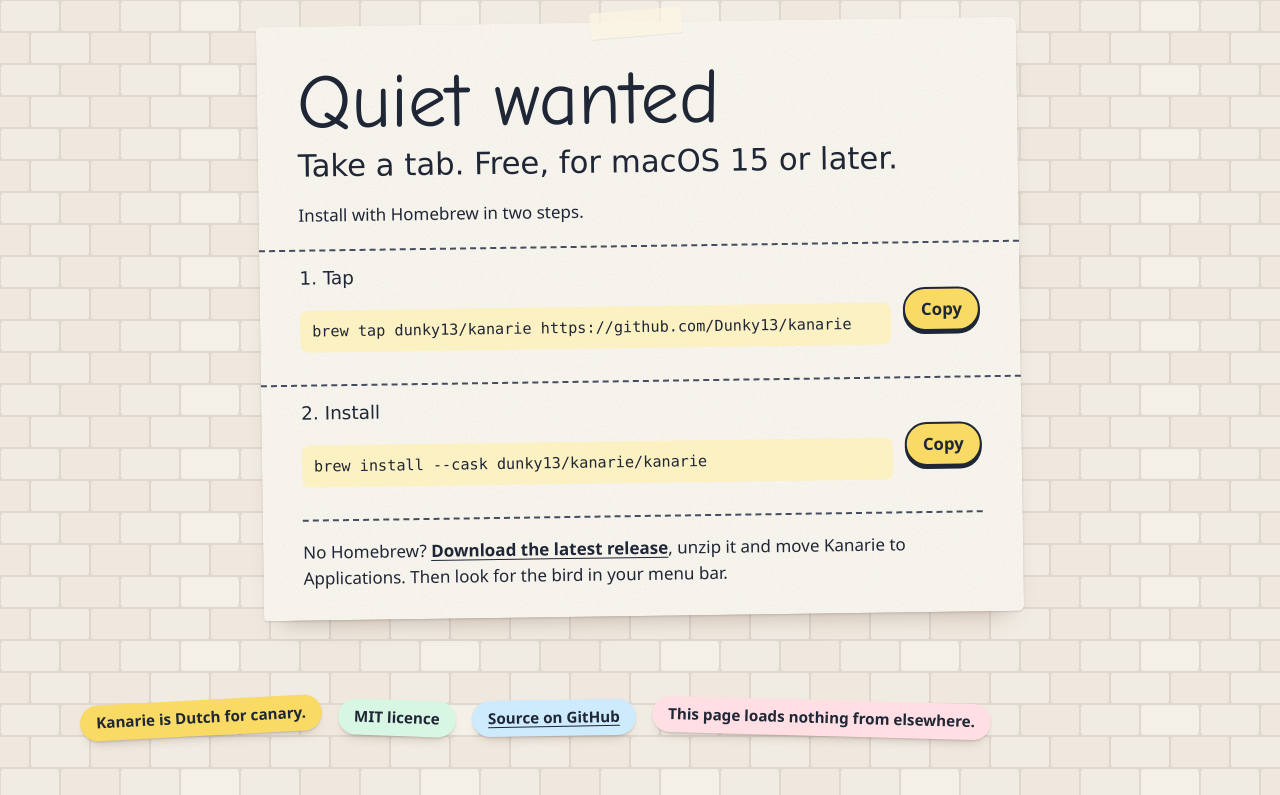
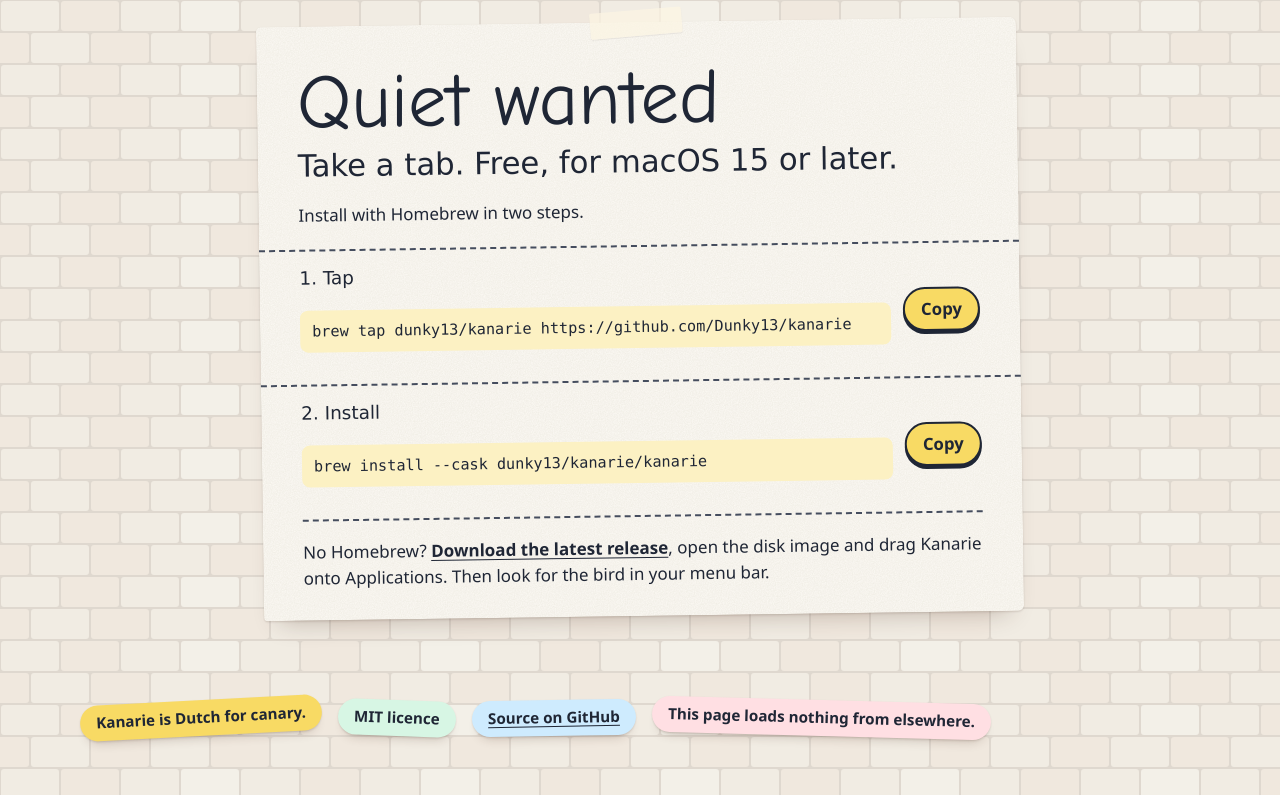
Before and after one commit to Dunky13/app-checker, a plain HTML site: page site/index.html in a window 1280 px wide. Shown: the part 4288-5083 px from the top of the page. Drawn offline with Linux system fonts and the light colour scheme; files whose address does not match are found by name.

Commit message:
Give the README the homepage's voice, and the homepage the disk image
The README opens like the homepage: the tagline, Arie's noise complaint,
his demands per colour and the Run, Add and Copy buttons, with the
reference sections unchanged below. The homepage's download line still
said to unzip a release; since 0.1.5 it is a disk image.

Co-Authored-By: Claude Opus 5.5 <noreply@anthropic.com>
Signed-off-by: Marc Went <marc@went.io>

```diff
--- a/site/index.html
+++ b/site/index.html
@@ -1031,7 +1031,7 @@ footer li:nth-child(4) { transform: rotate(1.5deg); background: var(--pink); }
           <span role="status" class="status"></span>
         </div>
       </div>
-      <p class="after">No Homebrew? <a href="https://github.com/Dunky13/kanarie/releases/latest">Download the latest release</a>, unzip it and move Kanarie to Applications. Then look for the bird in your menu bar.</p>
+      <p class="after">No Homebrew? <a href="https://github.com/Dunky13/kanarie/releases/latest">Download the latest release</a>, open the disk image and drag Kanarie onto Applications. Then look for the bird in your menu bar.</p>
     </div>
   </section>
 
```
Also changed, not shown: 1 other file.
